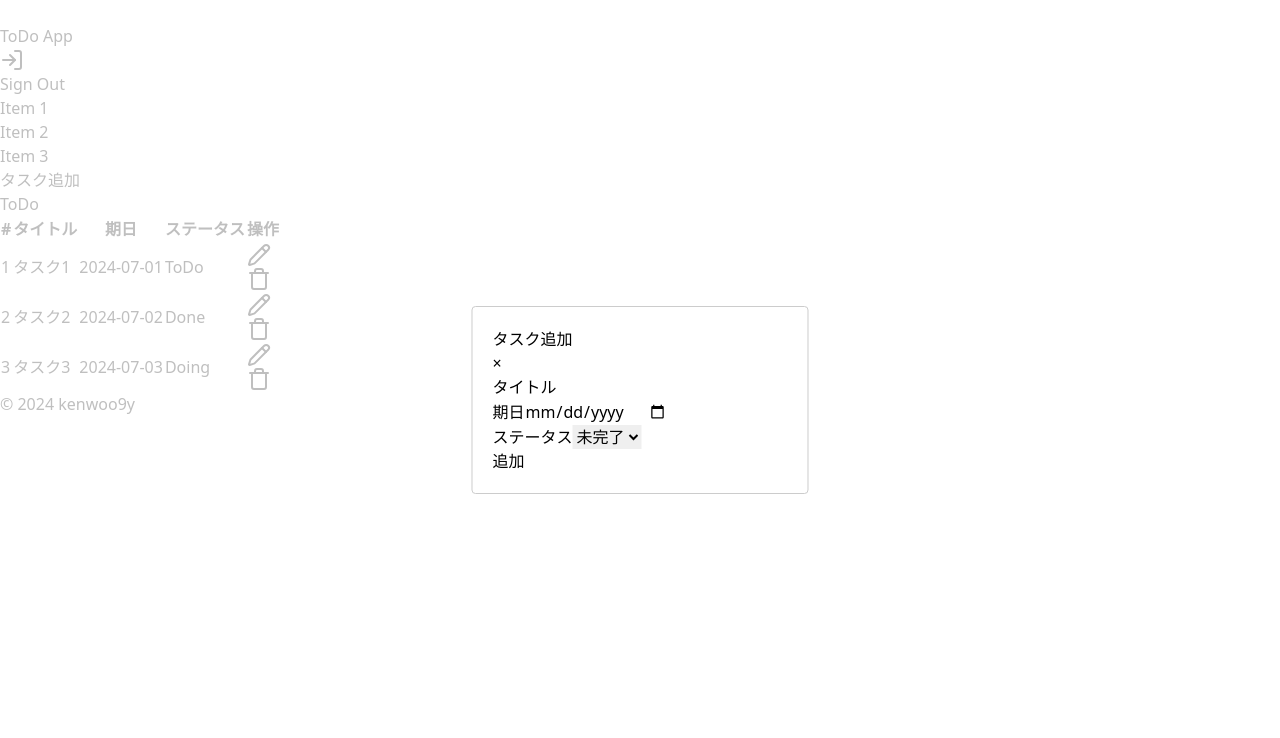
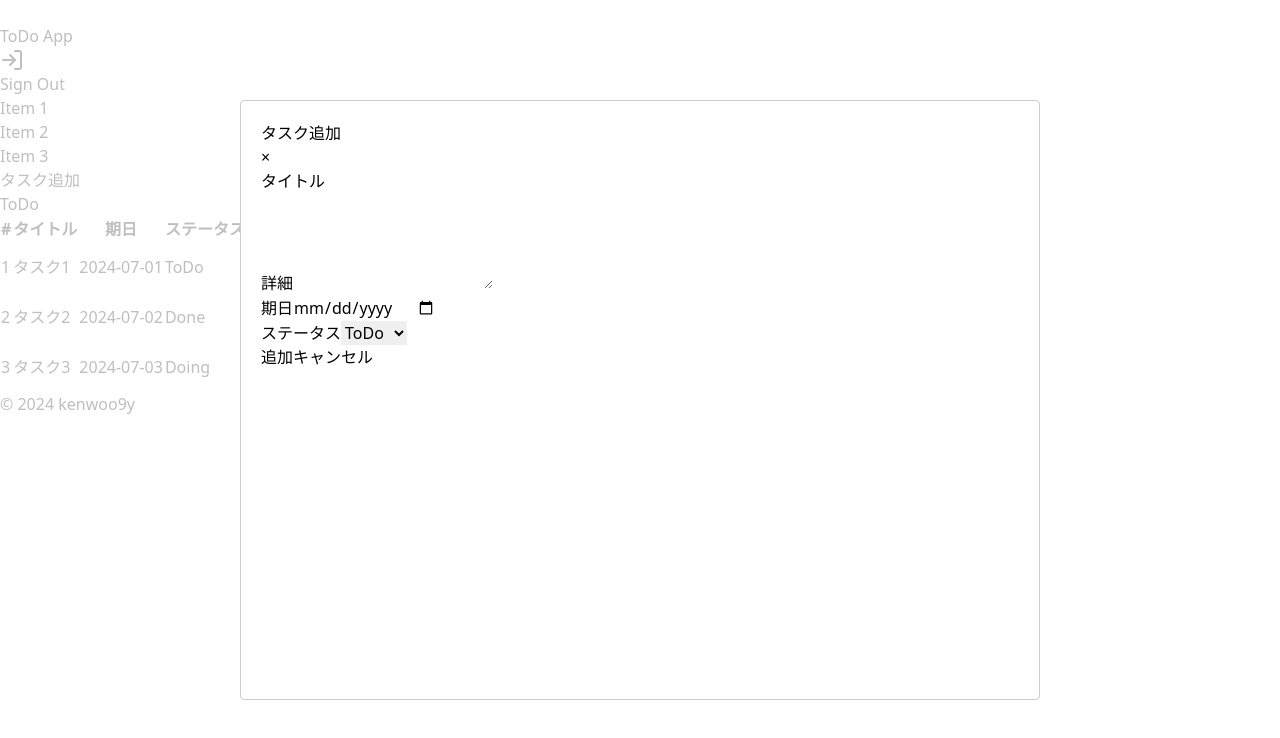
Before and after one commit to kenwoo9y/todo-client-react, a React (Vite) app in the folder client/: page / in a window 1280 px wide. Both pictures are taken after a click on the button "タスク追加". Shown: the top 738 px of the page. Built offline with nearby package versions, Linux system fonts and the light colour scheme.

Commit message:
Adjust modal form

```diff
--- a/client/src/components/TaskCreate.tsx
+++ b/client/src/components/TaskCreate.tsx
@@ -9,6 +9,10 @@ const customStyles = {
     bottom: 'auto',
     marginRight: '-50%',
     transform: 'translate(-50%, -50%)',
+    width: '80%',
+    maxWidth: '800px',
+    height: '80%',
+    maxHeight: '600px',
   },
 };
 
@@ -54,11 +58,17 @@ const TaskCreate: React.FC = () => {
             />
           </div>
           <div className="mb-4">
+            <label className="block text-sm font-bold mb-2">詳細</label>
+            <textarea
+              className="shadow appearance-none border rounded w-full py-2 px-3 text-gray-700 leading-tight focus:outline-none focus:shadow-outline"
+              rows={4}
+            />
+          </div>
+          <div className="mb-4">
             <label className="block text-sm font-bold mb-2">期日</label>
             <input
               type="date"
               className="shadow appearance-none border rounded w-full py-2 px-3 text-gray-700 leading-tight focus:outline-none focus:shadow-outline"
-              required
             />
           </div>
           <div className="mb-4">
@@ -67,14 +77,17 @@ const TaskCreate: React.FC = () => {
               className="shadow appearance-none border rounded w-full py-2 px-3 text-gray-700 leading-tight focus:outline-none focus:shadow-outline"
               required
             >
-              <option value="未完了">未完了</option>
-              <option value="進行中">進行中</option>
-              <option value="完了">完了</option>
+              <option value="ToDo">ToDo</option>
+              <option value="Doing">Doing</option>
+              <option value="Done">Done</option>
             </select>
           </div>
-          <div className="flex justify-end">
+          <div className="flex justify-end space-x-2">
             <button type="submit" className="bg-blue-500 text-white px-4 py-2 rounded shadow">
               追加
+            </button>
+            <button type="button" onClick={closeModal} className="bg-white text-grey px-4 py-2 rounded shadow border">
+              キャンセル
             </button>
           </div>
         </form>
```
